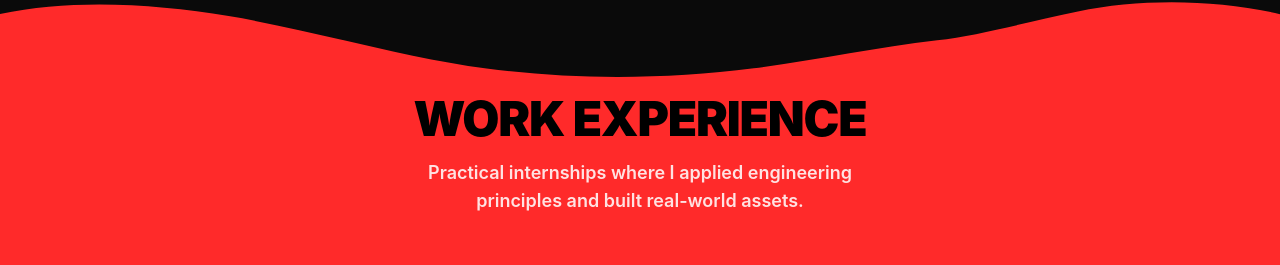
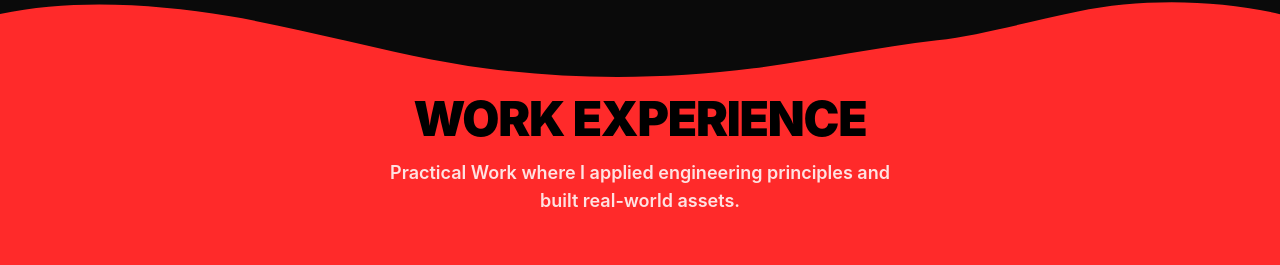
Before and after one commit to rahulkumar86920/portfolio-new, a React (Vite) app: page / in a window 1280 px wide. Shown: the part 6116-6381 px from the top of the page. Built offline with nearby package versions, Linux system fonts and the light colour scheme; no server answers.

Commit message:
made changes in work experiance section

```diff
--- a/src/components/Internships.jsx
+++ b/src/components/Internships.jsx
@@ -70,7 +70,7 @@ const Internships = () => {
             Work Experience
           </h2>
           <p className="text-red-100 text-base md:text-lg font-semibold max-w-lg mx-auto">
-            Practical internships where I applied engineering principles and built real-world assets.
+            Practical Work where I applied engineering principles and built real-world assets.
           </p>
         </div>
 
```
